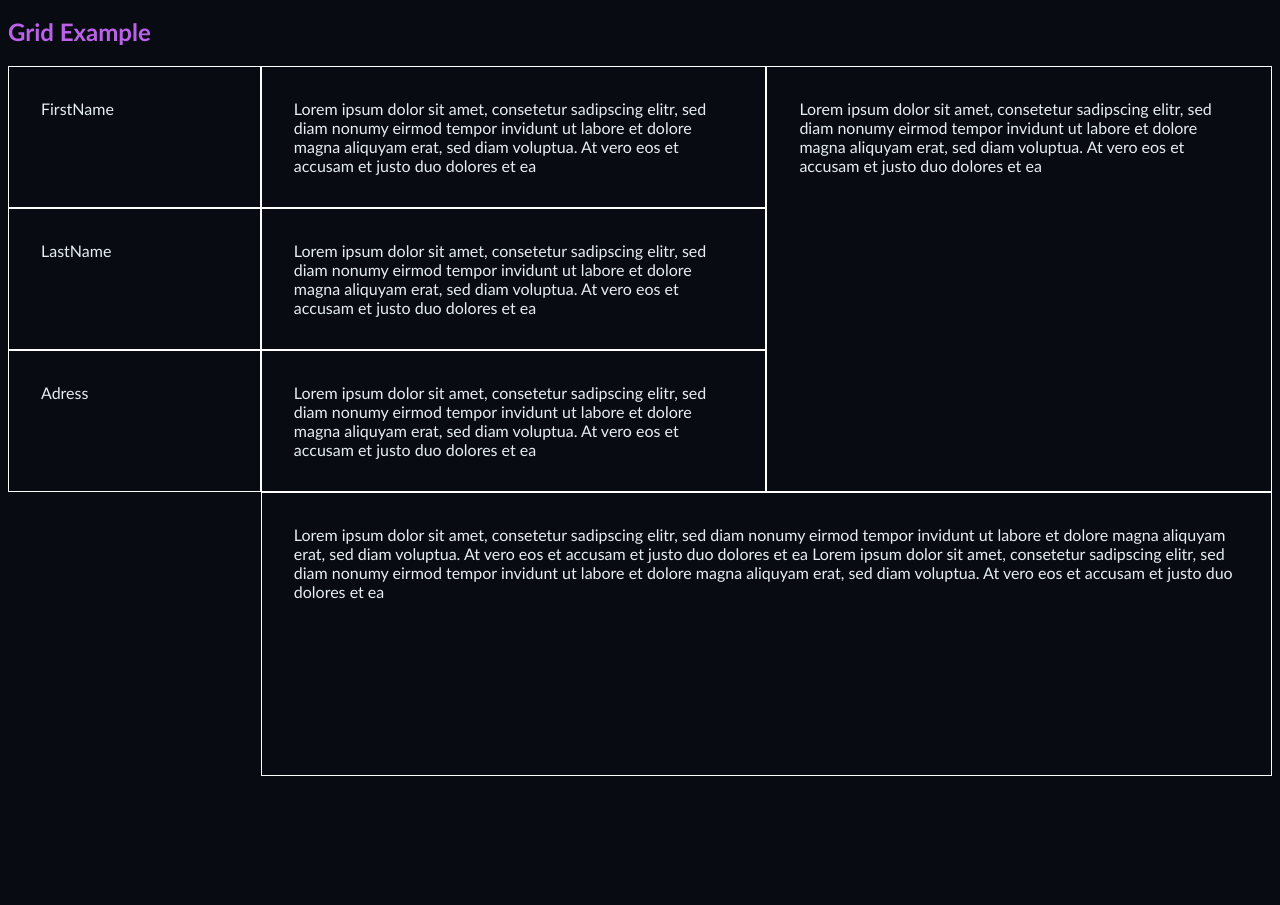
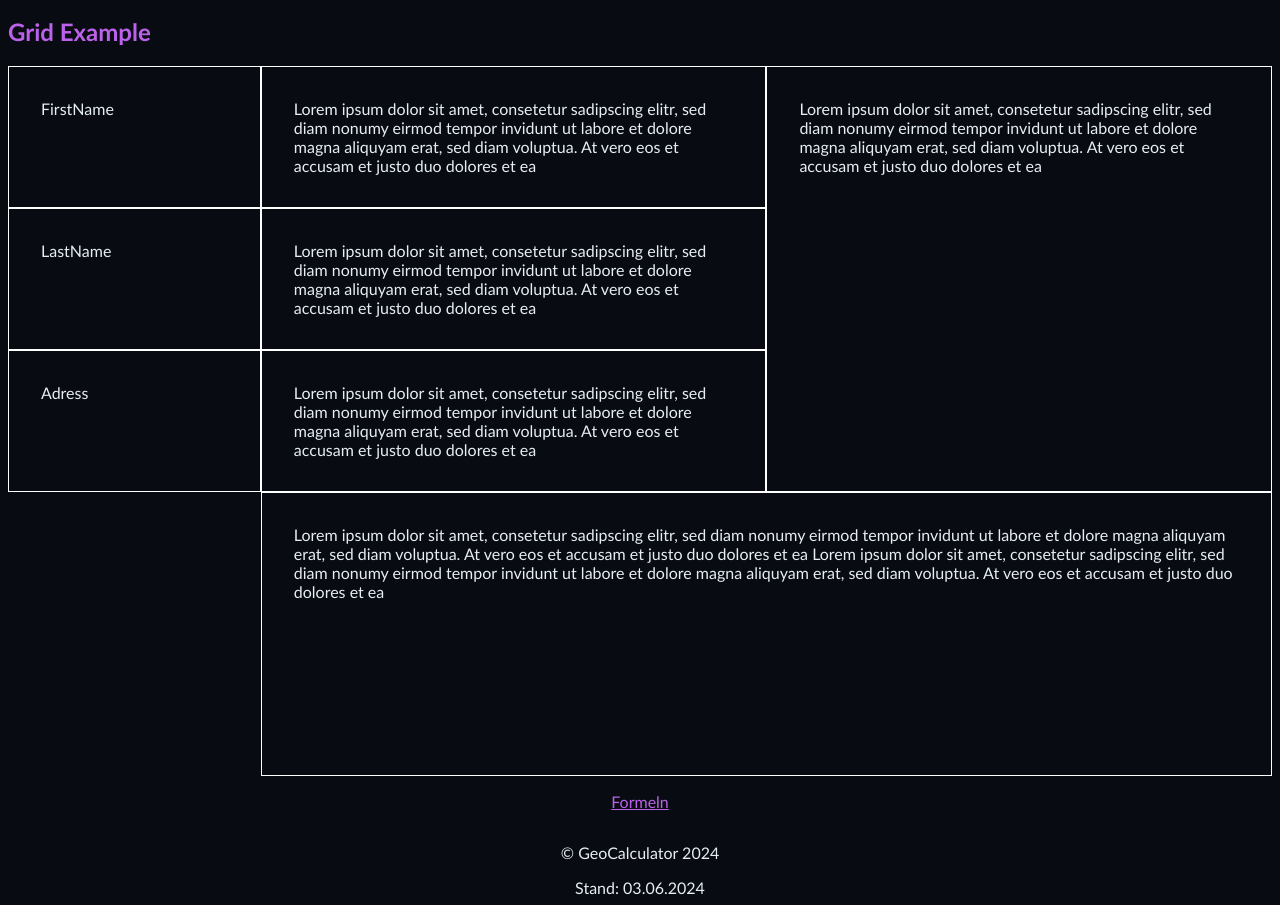
Before and after one commit to StrgV/GeoCalculator, a plain HTML site: page GridLayoutTest.html in a window 1280 px wide. Shown: the part 144-1049 px from the top of the page. Before the commit the page ends 928 px from the top, so only its background shows below. Drawn offline with Linux system fonts and the light colour scheme.

Commit message:
footer added

```diff
--- a/GridLayoutTest.html
+++ b/GridLayoutTest.html
@@ -39,6 +39,12 @@
     <div class="Department">Lorem ipsum dolor sit amet, consetetur sadipscing elitr, sed diam nonumy eirmod tempor invidunt ut labore et dolore magna aliquyam erat, sed diam voluptua. At vero eos et accusam et justo duo dolores et ea</div>
     <div class="BottomStuff">Lorem ipsum dolor sit amet, consetetur sadipscing elitr, sed diam nonumy eirmod tempor invidunt ut labore et dolore magna aliquyam erat, sed diam voluptua. At vero eos et accusam et justo duo dolores et ea Lorem ipsum dolor sit amet, consetetur sadipscing elitr, sed diam nonumy eirmod tempor invidunt ut labore et dolore magna aliquyam erat, sed diam voluptua. At vero eos et accusam et justo duo dolores et ea</div>
 </div>
+
+<footer>
+    <p><a href="https://www.formelsammlung-mathe.de/">Formeln</a></p>
+    <p>© GeoCalculator 2024</p>
+    <time datetime="2024-06-03 00:00">Stand: 03.06.2024</time>
+</footer>
 </body>
 
 </html>
```
